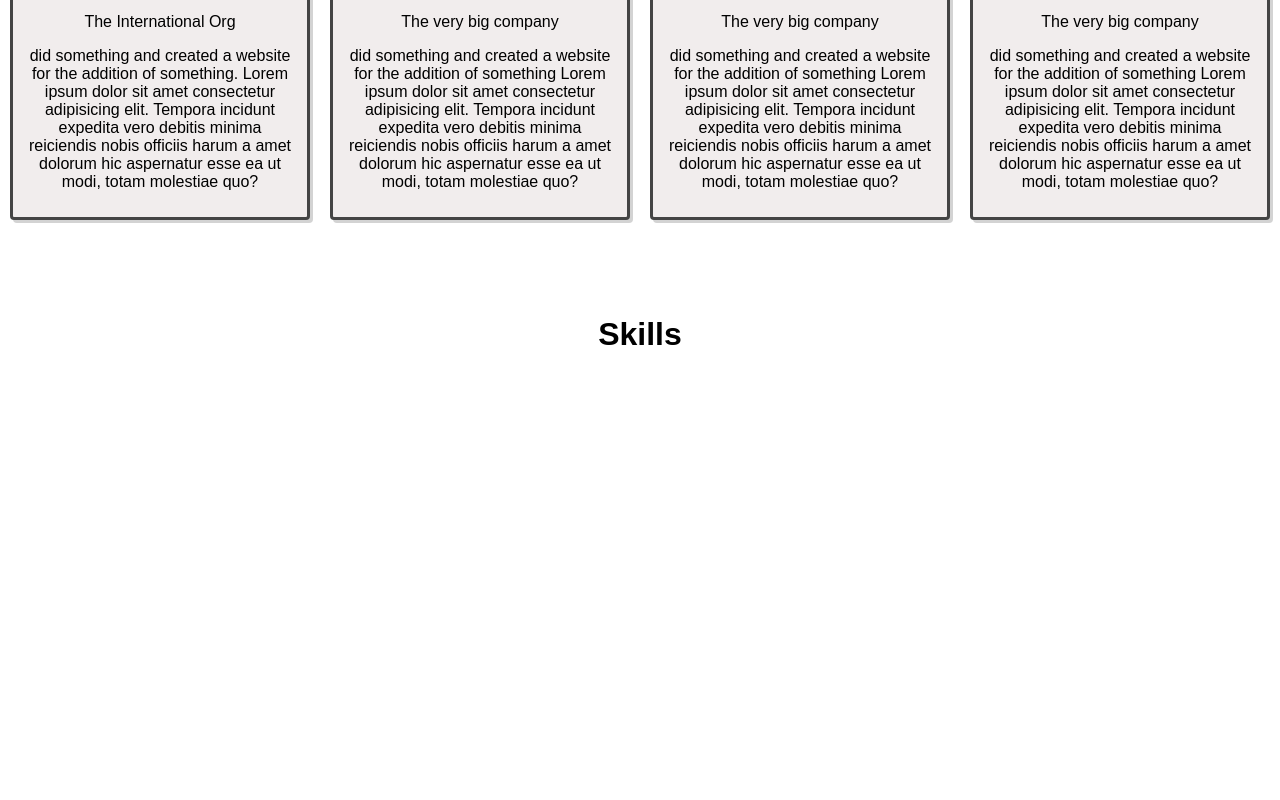
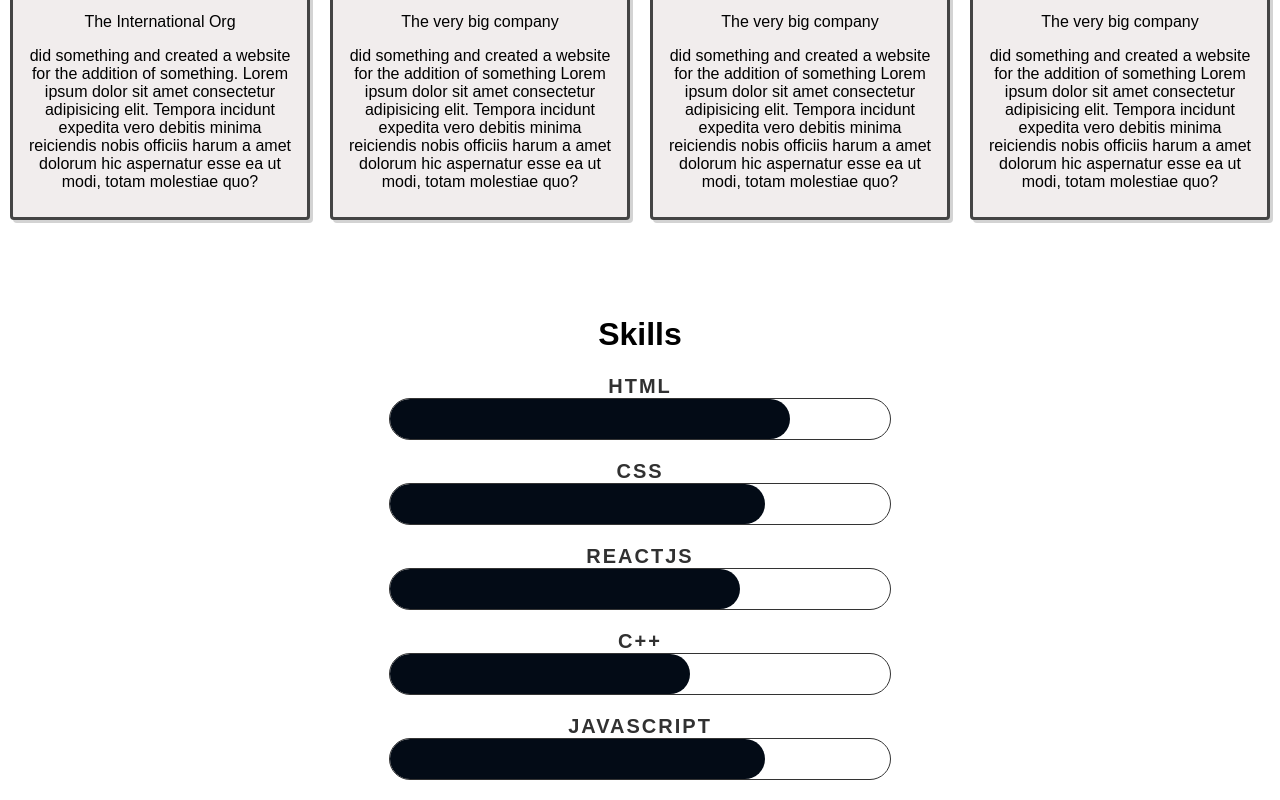
Before and after one commit to sowmith94/MyPortfolio-React, a React (Create React App) app: page / in a window 1280 px wide. Shown: the part 1452-2252 px from the top of the page. Before the commit the page ends 1805 px from the top, so only its background shows below. Built offline with nearby package versions, Linux system fonts and the light colour scheme.

Commit message:
Added skills page

```diff
--- a/src/App.css
+++ b/src/App.css
@@ -258,3 +258,45 @@ html, body, .App {
   /* margin: 20px 20px; */
   margin-top: 10px;
 }
+
+/* *** Skills *** */
+
+.skills-section{
+  display: flex;
+  align-items: center;
+  justify-content: center;
+  flex-direction: column;
+}
+
+.progress-bar{
+  position:relative;
+  height: 40px;
+  width: 500px;
+  border-radius: 50px;
+  border: 1px solid #333;
+  margin-bottom: 20px;
+}
+
+.filler{
+  background: #030b16;
+  height: 100%;
+  border-radius: inherit;
+  margin-bottom: 20px;
+}
+
+/* .skill-progress{
+  display: flex;
+  flex-direction: row;
+  align-content: space-around;
+  justify-content: space-evenly;
+} */
+
+.skill-progress em{
+    font: 20px 'opensans-bold', sans-serif;
+    color: #313131;
+    text-transform: uppercase;
+    letter-spacing: 2px;
+    font-weight: bold;
+    position: relative;
+    /* top: -36px; */
+}
--- a/src/App.js
+++ b/src/App.js
@@ -9,7 +9,28 @@ function App() {
   const personalInfo={
     fullname: 'Marium Ali',
     occupation: 'Student',
-    Skills: ['html','css','reactjs','c++','javascript'],
+    skillList: [
+      {
+      name: 'html',
+      level: 80
+      },
+      {
+        name: 'css',
+        level: 75,
+      },
+      {
+        name:'reactjs',
+        level: 70,
+      },
+      {
+        name:'c++',
+        level: 60
+      },
+      {
+        name:'javascript',
+        level: 75
+      }
+    ],
     facebook: 'https://www.facebook.com',
     linkedin:'https://www.linkedin.com',
     github: 'https://www.github.com',
@@ -46,7 +67,7 @@ function App() {
       <Banner personalInfo={personalInfo} />
       <About personalInfo={personalInfo}/>
       <Projects projectList={projectList}/>
-      <Skills />
+      <Skills personalInfo={personalInfo}/>
       <p></p>
     </div>
   );
--- a/src/components/Skills.js
+++ b/src/components/Skills.js
@@ -1,9 +1,20 @@
 import React from 'react';
 
-const Skills = () => {
+const Skills = ({personalInfo}) => {
+    const {skillList}=personalInfo;
+    // console.log(skillList);
     return (
-        <div className="Skills section" id="Skills">
+        <div className="skills-section" id="Skills">
             <h1>Skills</h1>
+            {skillList.map(skill => (
+                <div className="skill-progress">
+                    <em>{skill.name}</em>
+                    <div className="progress-bar">
+                        <div className="filler" style={{width:`${skill.level}%`}}>
+                        </div>
+                    </div>
+                </div>
+            ))}
         </div>
     )
 }
```
Also changed, not shown: 1 other file (tests, documents, lock files or other folders).
